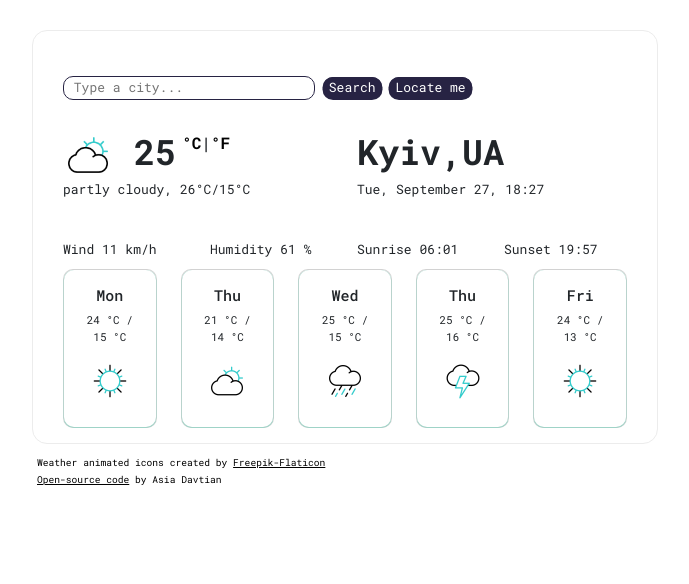
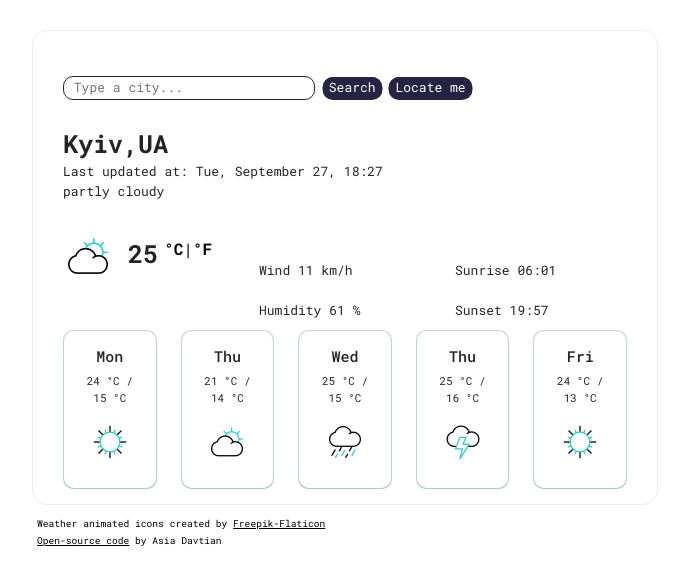
Before and after one commit to a-davtian/weather-app-project, a plain HTML site: page index.html in a window 1280 px wide. Shown: the whole page, without its empty margins (295-984 px from the left). Drawn offline with nearby package versions, Linux system fonts and the light colour scheme; no server answers.

Commit message:
Changed Current Weather details display

```diff
--- a/index.html
+++ b/index.html
@@ -32,27 +32,28 @@
       </form>
     </div>
 
-    <div class="row current">
-      <div class="col-6 current-weather">
-        <span id="img-current"><img src="image/cloudy.gif" alt="cloudy" width="50"></span>
-        <span id="now-temp">25</span><span class="current-weather-units">
-        <a href="#" class="celsium" id="celsium-link">°C</a>|<a href="#" class="fahrenheit" id="fahrenheit-link">°F</a></span>
-        </div>
-      <div class="col-6 current-weather"><span class="city" id="now-city">Kyiv</span>,<span id="now-country">UA</span>
-        </div>
+  <div>
+    <ul class="current-city-data-display">
+      <li class="current-weather"><span class="city" id="now-city">Kyiv</span>,<span id="now-country">UA</span></li>
+      <li class="current-data">Last updated at: <span id="now-date">Sun, August 21 20:23</span></li>
+      <li class="current-data"><span class="status" id="now-status">partly cloudy</span></li>
+    </ul>
+  </div>
+  <div class="row current details">
+    <div class="col-4 current-weather">
+      <span id="img-current"><img src="image/cloudy.gif" alt="cloudy" width="50"></span>
+      <span id="now-temp">25</span><span class="current-weather-units">
+      <a href="#" class="celsium" id="celsium-link">°C</a>|<a href="#" class="fahrenheit" id="fahrenheit-link">°F</a></span>
     </div>
-
-    <div class="row current">
-      <div class="col-6 current-data"><span class="status" id="now-status">partly cloudy</span>, 26°C/15°C</div>
-      <div class="col-6 current-data" id="now-date">Sun, August 21 20:23</div>
+    <div class="col-4 details">
+      <div class="details">Wind <span id="wind">11</span> km/h</div>
+      <div class="details">Humidity <span id="humidity"> 61</span> %</div>
     </div>
-
-    <div class="row details">
-      <div class="col-3 details">Wind <span id="wind">11</span> km/h</div>
-      <div class="col-3 details">Humidity <span id="humidity"> 61</span> %</div>
-      <div class="col-3 details">Sunrise 06:01</div>
-      <div class="col-3 details">Sunset 19:57</div>
+    <div class="col-4 details">
+      <div class="details">Sunrise 06:01</div>
+      <div class="details">Sunset 19:57</div>
     </div>
+  </div>
 
     <div class="row days">
   <div class="col">
--- a/src/index.js
+++ b/src/index.js
@@ -45,7 +45,7 @@ function changeWeatherData(response) {
   document.querySelector("#now-city").innerHTML = response.data.name;
   document.querySelector("#now-country").innerHTML = response.data.sys.country;
   document.querySelector("#now-status").innerHTML =
-    response.data.weather[0].main;
+    response.data.weather[0].description;
   document.querySelector("#wind").innerHTML = Math.round(
     response.data.wind.speed
   );
--- a/src/styles.css
+++ b/src/styles.css
@@ -43,10 +43,18 @@
   cursor: pointer;
 }
 
+ul {
+    padding-left: 0;
+}
+
+li {
+    list-style: none;
+}
+
 .current-weather {
   display: inline-block;
   margin-top: 10px;
-  font-size: 35px;
+  font-size: 25px;
   font-weight: bold;
 }
 
```
